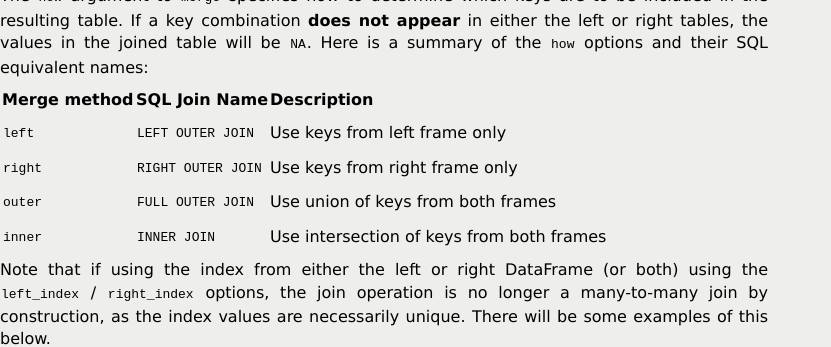
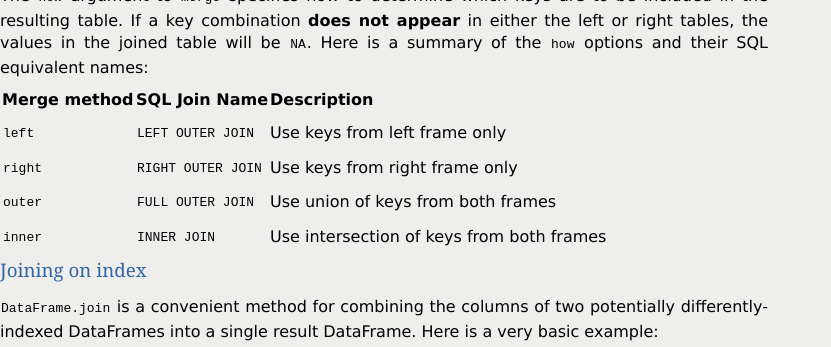
Before and after one commit to mobogaqc/pandas, a Sphinx documentation site: the page built from doc/source/merging.rst, in a window 1280 px wide and 900 px high, scrolled down 6390 px, cut to the strip 0-347 px from the top of the window. Shown: the whole strip, without its empty margins (0-831 px from the left). Built offline with Sphinx 7.4.7, drawn with Linux system fonts in a browser that asks for light colours; formulas are drawn with MathJax 3; the version number is read from the project's files by our own code.

Commit message:
DOC: remove old reference to index uniqueness. close #2043

```diff
--- a/doc/source/merging.rst
+++ b/doc/source/merging.rst
@@ -414,11 +414,6 @@ either the left or right tables, the values in the joined table will be
     ``outer``, ``FULL OUTER JOIN``, Use union of keys from both frames
     ``inner``, ``INNER JOIN``, Use intersection of keys from both frames
 
-Note that if using the index from either the left or right DataFrame (or both)
-using the ``left_index`` / ``right_index`` options, the join operation is no
-longer a many-to-many join by construction, as the index values are necessarily
-unique. There will be some examples of this below.
-
 .. _merging.join.index:
 
 Joining on index
```
